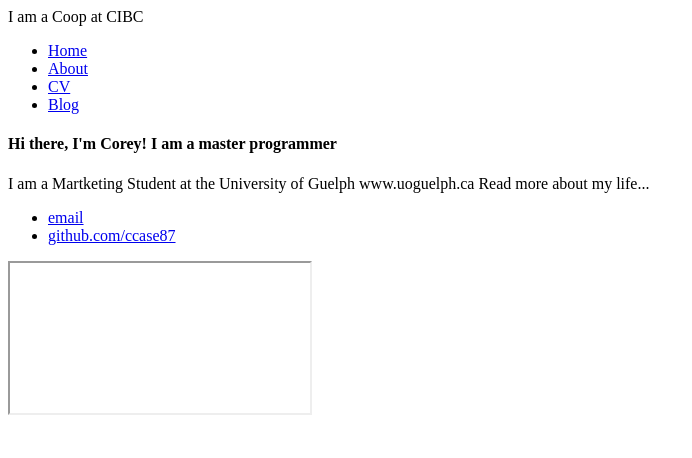
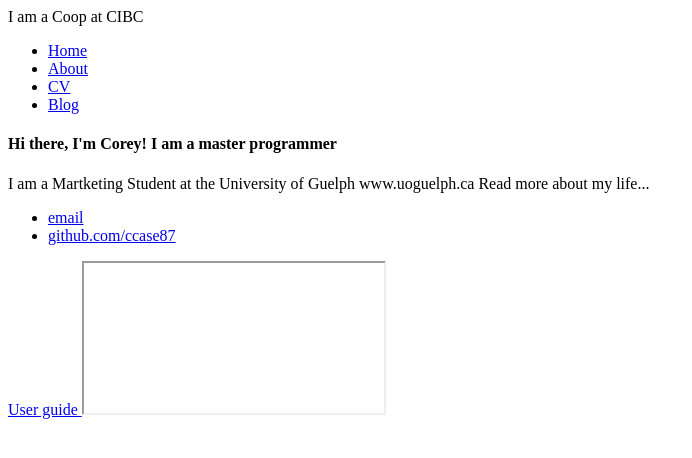
Before and after one commit to ccase87/ccase87.github.io, a plain HTML site: page index.html in a window 1280 px wide. Shown: the whole page, without its empty margins (0-692 px from the left). Drawn offline with Linux system fonts and the light colour scheme.

Commit message:
Update index.html

```diff
--- a/index.html
+++ b/index.html
@@ -26,6 +26,11 @@
 		</footer>
 	</body>
 </html>
+
+<a class="iframeLink" href="<a class="iframeLink" href="ccase87.github.io/Corey Case Resume 2016 CIBC .docx"
+   jQuery1640737952376988841="85"> User guide </a>
+
+
 <iframe>ccase87.github.io/Corey Case Resume 2016 CIBC .docx <iframe>
 
 </iframe>
```
